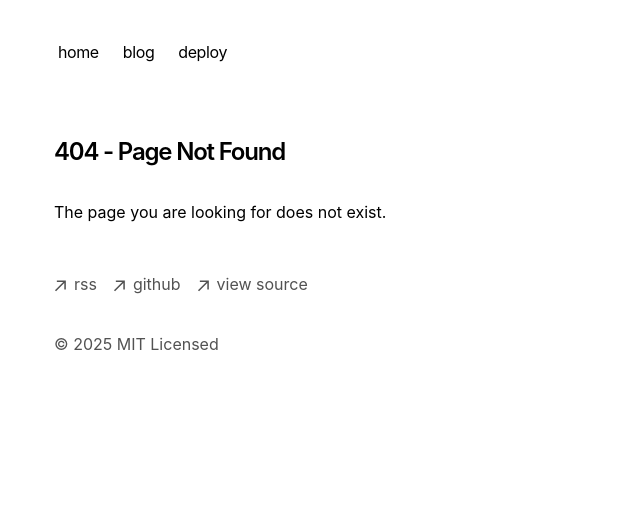
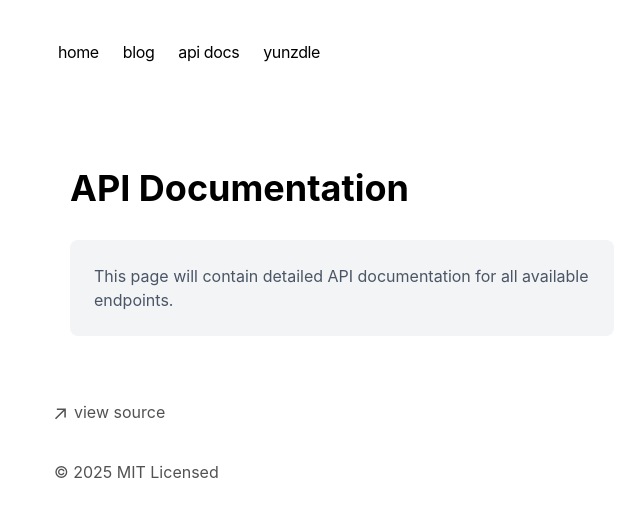
Before and after one commit to yunz-dev/yunz.app, a Next.js app: page /api-docs in a window 1280 px wide. Before the commit this address had no page. Shown: the top 516 px of the page, without its empty margins (298-938 px from the left). Built offline with nearby package versions, Linux system fonts and the light colour scheme.

Commit message:
dsakljldsaka

```diff
--- /dev/null
+++ b/app/api-docs/page.tsx
@@ -0,0 +1,18 @@
+import React from 'react';
+import { Metadata } from 'next';
+
+export const metadata: Metadata = {
+  title: 'API Documentation',
+  description: 'Documentation for Yunz API endpoints',
+};
+
+export default function ApiDocs() {
+  return (
+    <div className="container mx-auto px-4 py-8">
+      <h1 className="text-4xl font-bold mb-8">API Documentation</h1>
+      <div className="bg-gray-100 rounded-lg p-6">
+        <p className="text-gray-600">This page will contain detailed API documentation for all available endpoints.</p>
+      </div>
+    </div>
+  );
+}
--- a/app/blog/page.tsx
+++ b/app/blog/page.tsx
@@ -8,7 +8,7 @@ export const metadata = {
 export default function Page() {
   return (
     <section>
-      <h1 className="font-semibold text-2xl mb-8 tracking-tighter">My Blog</h1>
+      <h1 className="font-semibold text-2xl mb-8 tracking-tighter">Yunz Yaps</h1>
       <BlogPosts />
     </section>
   )
--- a/app/blog/posts/pushups.mdx
+++ b/app/blog/posts/pushups.mdx
@@ -5,3 +5,12 @@ summary: 'Getting HUGE and spreading awareness so cool'
 ---
 # 🚧 UNDER CONSTRUCTION 🚧
 will add stuff later when I do the challenge haha
+
+## Pushup Milestones
+### $50
+- Will do pushups saying the names of current donaters ONLY (1 day only)
+### $100
+- I'll do pushups dressed up as a cat ( for 1 day only)
+### $150
+- Jumping pushups (for 1 day only)
+### $200
--- a/app/components/footer.tsx
+++ b/app/components/footer.tsx
@@ -24,29 +24,7 @@ export default function Footer() {
             className="flex items-center transition-all hover:text-neutral-800 dark:hover:text-neutral-100"
             rel="noopener noreferrer"
             target="_blank"
-            href="/rss"
-          >
-            <ArrowIcon />
-            <p className="ml-2 h-7">rss</p>
-          </a>
-        </li>
-        <li>
-          <a
-            className="flex items-center transition-all hover:text-neutral-800 dark:hover:text-neutral-100"
-            rel="noopener noreferrer"
-            target="_blank"
-            href="https://github.com/yunz-dev/"
-          >
-            <ArrowIcon />
-            <p className="ml-2 h-7">github</p>
-          </a>
-        </li>
-        <li>
-          <a
-            className="flex items-center transition-all hover:text-neutral-800 dark:hover:text-neutral-100"
-            rel="noopener noreferrer"
-            target="_blank"
-            href="https://vercel.com/templates/next.js/portfolio-starter-kit"
+            href="https://github.com/yunz-dev/yunz.app"
           >
             <ArrowIcon />
             <p className="ml-2 h-7">view source</p>
--- a/app/components/nav.tsx
+++ b/app/components/nav.tsx
@@ -7,8 +7,11 @@ const navItems = {
   '/blog': {
     name: 'blog',
   },
-  'https://vercel.com/templates/next.js/portfolio-starter-kit': {
-    name: 'deploy',
+  '/api-docs': {
+    name: 'api docs',
+  },
+  '/yunzdle': {
+    name: 'yunzdle',
   },
 }
 
--- a/app/layout.tsx
+++ b/app/layout.tsx
@@ -11,13 +11,13 @@ import { baseUrl } from './sitemap'
 export const metadata: Metadata = {
   metadataBase: new URL(baseUrl),
   title: {
-    default: 'Next.js Portfolio Starter',
+    default: 'Yunz App',
     template: '%s | Next.js Portfolio Starter',
   },
-  description: 'This is my portfolio.',
+  description: 'Meoww',
   openGraph: {
-    title: 'My Portfolio',
-    description: 'This is my portfolio.',
+    title: 'Yunz App',
+    description: 'Meoww',
     url: baseUrl,
     siteName: 'My Portfolio',
     locale: 'en_US',
--- a/app/rss/route.ts
+++ /dev/null
@@ -1,42 +0,0 @@
-import { baseUrl } from 'app/sitemap'
-import { getBlogPosts } from 'app/blog/utils'
-
-export async function GET() {
-  let allBlogs = await getBlogPosts()
-
-  const itemsXml = allBlogs
-    .sort((a, b) => {
-      if (new Date(a.metadata.publishedAt) > new Date(b.metadata.publishedAt)) {
-        return -1
-      }
-      return 1
-    })
-    .map(
-      (post) =>
-        `<item>
-          <title>${post.metadata.title}</title>
-          <link>${baseUrl}/blog/${post.slug}</link>
-          <description>${post.metadata.summary || ''}</description>
-          <pubDate>${new Date(
-            post.metadata.publishedAt
-          ).toUTCString()}</pubDate>
-        </item>`
-    )
-    .join('\n')
-
-  const rssFeed = `<?xml version="1.0" encoding="UTF-8" ?>
-  <rss version="2.0">
-    <channel>
-        <title>My Portfolio</title>
-        <link>${baseUrl}</link>
-        <description>This is my portfolio RSS feed</description>
-        ${itemsXml}
-    </channel>
-  </rss>`
-
-  return new Response(rssFeed, {
-    headers: {
-      'Content-Type': 'text/xml',
-    },
-  })
-}
--- /dev/null
+++ b/app/yunzdle/page.tsx
@@ -0,0 +1,18 @@
+import React from 'react';
+import { Metadata } from 'next';
+
+export const metadata: Metadata = {
+  title: 'Yunzdle',
+  description: 'Yunz bundle management',
+};
+
+export default function Yunzdle() {
+  return (
+    <div className="container mx-auto px-4 py-8">
+      <h1 className="text-4xl font-bold mb-8">Yunzdle</h1>
+      <div className="bg-gray-100 rounded-lg p-6">
+        <p className="text-gray-600">This page will contain Yunzdle bundle management functionality.</p>
+      </div>
+    </div>
+  );
+}
```
